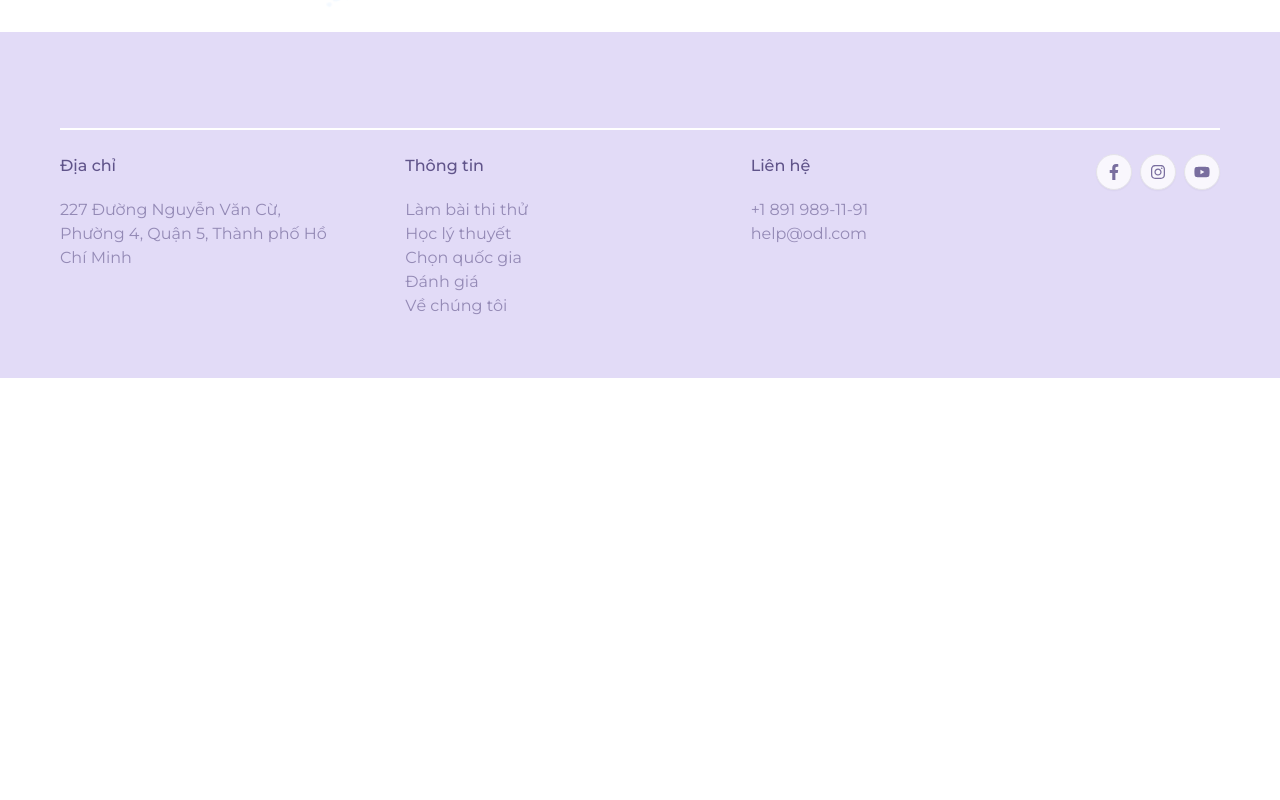
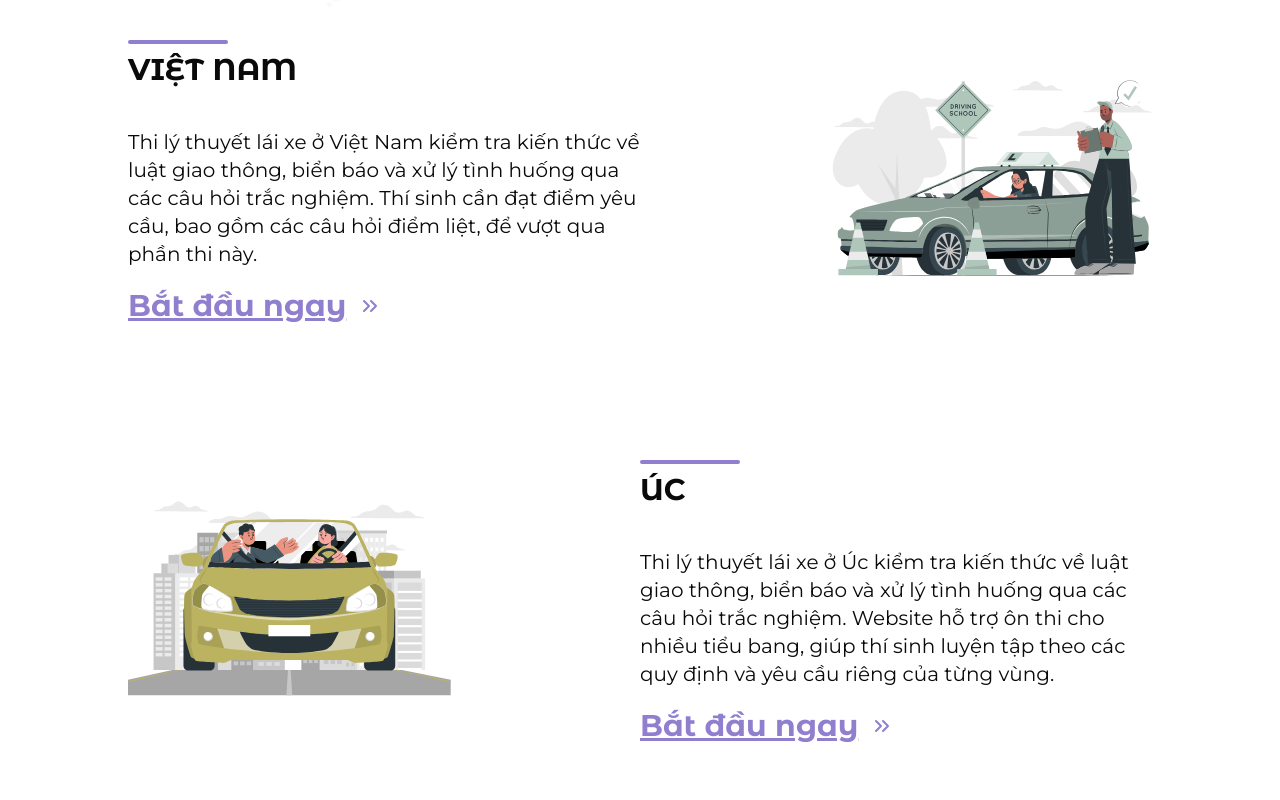
Before and after one commit to emkietthucode/ODL, a Next.js app: page /country in a window 1280 px wide. Shown: the part 840-1640 px from the top of the page. Before the commit the page ends 1218 px from the top, so only its background shows below. Built offline with nearby package versions, Linux system fonts and the light colour scheme; no server answers.

Commit message:
feat: add F4 second layout

```diff
--- a/src/app/(common)/country/page.tsx
+++ b/src/app/(common)/country/page.tsx
@@ -1,10 +1,18 @@
 import ScrollToTopButton from '@/components/scroll-to-top-button'
-import { Button } from '@/components/ui/button'
+import SelectCountryVietNam from '../../../../public/images/select-country-vietnam.svg'
+import SelectCountryAus from '../../../../public/images/select-country-aus.svg'
+import { ChevronsRight } from 'lucide-react'
+import { Montserrat_Alternates } from 'next/font/google'
+import Image from 'next/image'
+
+const montserratAlternates = Montserrat_Alternates({
+  weight: '700',
+  subsets: ['vietnamese'],
+})
 
 const CountrySelection = () => {
   return (
-    <main className="max-w-full bg-white">
-      <div className="h-screen">
+    <main className="max-w-[80%] bg-white mx-auto h-full">
       <div className="flex flex-col justify-between h-full">
         <div className="bg-worldMapImg bg-repeat bg-cover bg-bottom w-full h-screen flex flex-col items-center">
           <div className="flex flex-col justify-center items-center my-[128px]">
@@ -13,12 +21,58 @@ const CountrySelection = () => {
             </div>
             <hr className="w-[450px] h-1 mx-auto my-7 bg-purple border-0 rounded dark:bg-purple"></hr>
             <div className="my-10 w-[650px] break text-center text-purple text-2xl font-medium">
-                ODL là website ôn thi bằng lái xe đa quốc gia, giúp bạn học và
-                thi thử theo quy định của nhiều nước trên thế giới.
+              ODL là website ôn thi bằng lái xe đa quốc gia, giúp bạn học và thi
+              thử theo quy định của nhiều nước trên thế giới.
             </div>
           </div>
         </div>
-          <div></div>
+        <div className="flex flex-col gap-[128px] mb-[64px]">
+          <div className="flex justify-between">
+            <div className="flex flex-col w-[50%]">
+              <hr className="w-[100px] h-1 my-2 bg-purple border-0 rounded dark:bg-purple"></hr>
+              <div className={`text-3xl ${montserratAlternates.className}`}>
+                VIỆT NAM
+              </div>
+              <div className="mt-10 mb-5 text-xl">
+                Thi lý thuyết lái xe ở Việt Nam kiểm tra kiến thức về luật giao
+                thông, biển báo và xử lý tình huống qua các câu hỏi trắc nghiệm.
+                Thí sinh cần đạt điểm yêu cầu, bao gồm các câu hỏi điểm liệt, để
+                vượt qua phần thi này.
+              </div>
+              <div className="flex gap-3 items-center cursor-pointer">
+                <div
+                  className={`underline text-purple text-3xl ${montserratAlternates.className}`}
+                >
+                  Bắt đầu ngay
+                </div>
+                <ChevronsRight className="text-purple" />
+              </div>
+            </div>
+            <Image className="" src={SelectCountryVietNam} alt="" />
+          </div>
+          <div className="flex justify-between">
+            <Image className="" src={SelectCountryAus} alt="" />
+            <div className="flex flex-col w-[50%]">
+              <hr className="w-[100px] h-1 my-2 bg-purple border-0 rounded dark:bg-purple"></hr>
+              <div className={`text-3xl ${montserratAlternates.className}`}>
+                ÚC
+              </div>
+              <div className="mt-10 mb-5 text-xl">
+                Thi lý thuyết lái xe ở Úc kiểm tra kiến thức về luật giao thông,
+                biển báo và xử lý tình huống qua các câu hỏi trắc nghiệm.
+                Website hỗ trợ ôn thi cho nhiều tiểu bang, giúp thí sinh luyện
+                tập theo các quy định và yêu cầu riêng của từng vùng.
+              </div>
+              <div className="flex gap-3 items-center cursor-pointer">
+                <div
+                  className={`underline text-purple text-3xl ${montserratAlternates.className}`}
+                >
+                  Bắt đầu ngay
+                </div>
+                <ChevronsRight className="text-purple" />
+              </div>
+            </div>
+          </div>
         </div>
       </div>
 
```
Also changed, not shown: public/images/select-country-aus.svg (added), public/images/select-country-vietnam.svg (added). Lines whose indentation alone changed are shown as unchanged.
